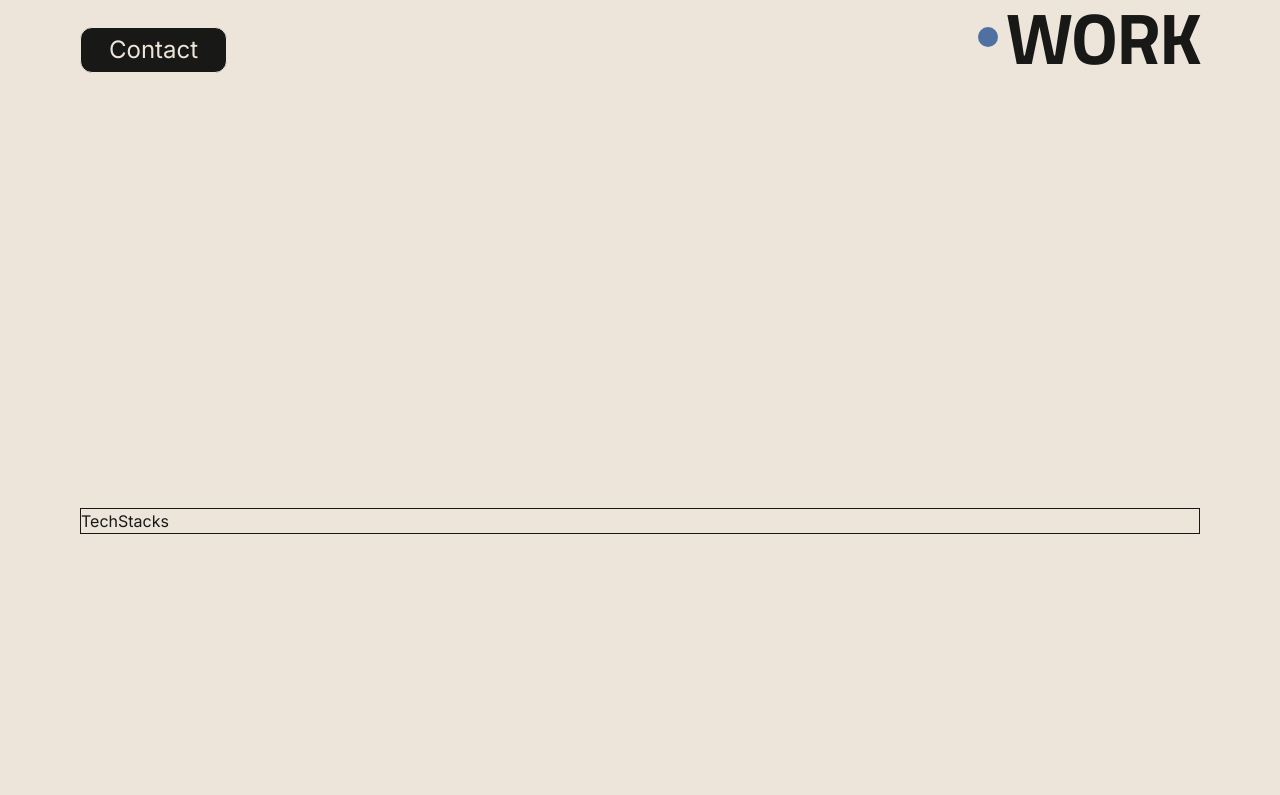
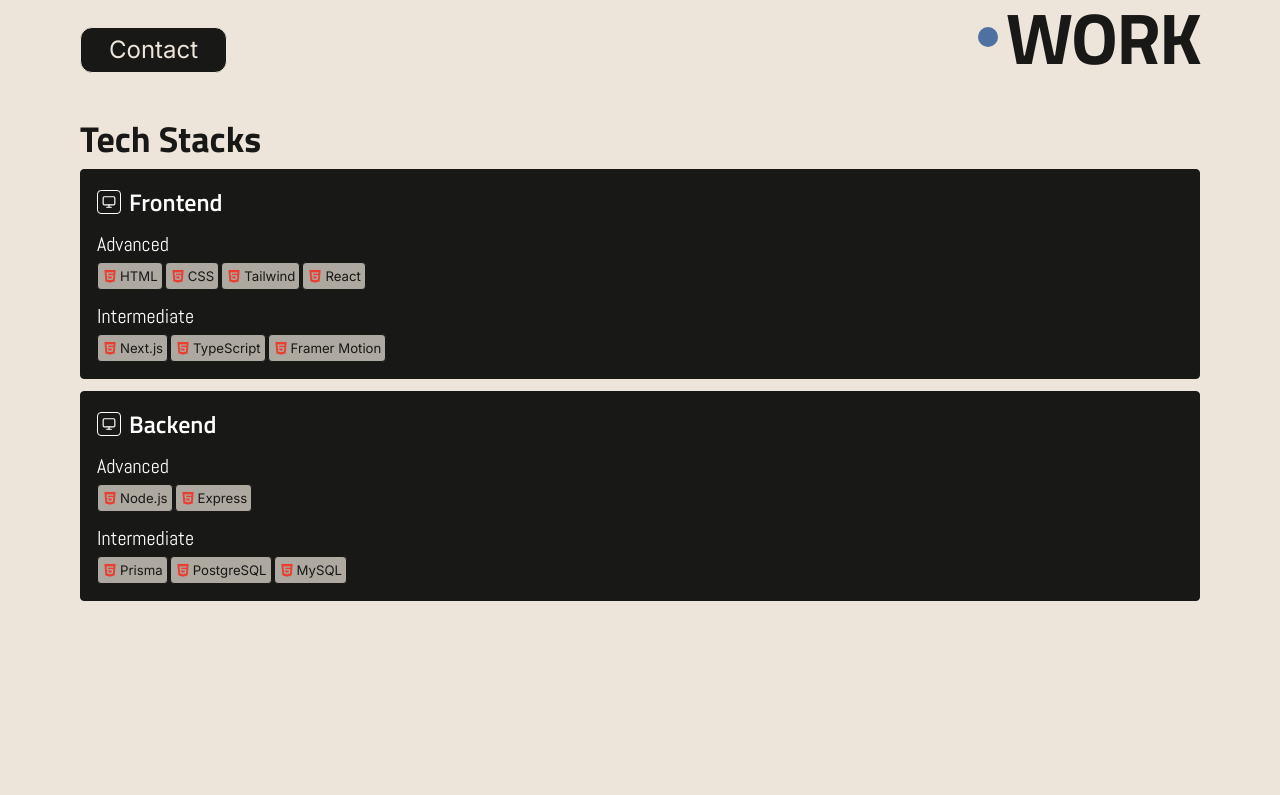
Before and after one commit to yoo-ran/portfoliov2, a Next.js app: page / in a window 1280 px wide. Shown: the part 665-1460 px from the top of the page. Built offline with nearby package versions, Linux system fonts and the light colour scheme; a web font is replaced by a local one.

Commit message:
Tech Stacks section, card, chip added

```diff
--- a/app/globals.css
+++ b/app/globals.css
@@ -271,7 +271,7 @@
   }
 
   .ty-h3 {
-    @apply font-title font-bold;
+    @apply font-title font-semibold;
     font-size: var(--text-h3);
     line-height: var(--leading-h3);
   }
--- a/components/TechStacks.tsx
+++ b/components/TechStacks.tsx
@@ -1,7 +1,13 @@
+import TechStacksCard from './ui/TechStackCard';
+import { SKILL_CARDS } from '@/lib/skills-data';
+
 export default function TechStacks() {
   return (
-    <div className="flexCol w-full h-screen dark:bg-black">
-      <main className="flexCol border w-full dark:bg-black">TechStacks</main>
-    </div>
+    <section className="flexCol gap-y-3 w-full dark:bg-black">
+      <h2 className="ty-h2">Tech Stacks</h2>
+      {SKILL_CARDS.map((card) => (
+        <TechStacksCard key={card.title} data={card} />
+      ))}
+    </section>
   );
 }
--- a/components/ui/TechChip.tsx
+++ b/components/ui/TechChip.tsx
@@ -0,0 +1,18 @@
+import Image from 'next/image';
+import { StackItem } from '@/lib/skills-data';
+
+export default function TechChip({ item }: { item: StackItem }) {
+  return (
+    <div className="flexRow gap-x-0.5 border bg-beige/70 rounded-sm px-1 py-0.5 dark:bg-black">
+      <div className="relative w-4 aspect-square">
+        <Image
+          src="/images/techStacks/html5.png"
+          alt="Hero"
+          fill
+          className="object-cover "
+        />
+      </div>
+      <p className="ty-tech-btn">{item.label}</p>
+    </div>
+  );
+}
--- a/components/ui/TechStackCard.tsx
+++ b/components/ui/TechStackCard.tsx
@@ -0,0 +1,32 @@
+import { Monitor } from 'lucide-react';
+import TechChip from './TechChip';
+import { SkillCardData } from '@/lib/skills-data';
+
+export default function TechStacksCard({ data }: { data: SkillCardData }) {
+  return (
+    <section className="flexCol gap-y-3 w-full border bg-black p-4 rounded-sm dark:bg-black">
+      <div className="flexRow gap-x-2">
+        <Monitor className="border rounded-sm p-1 text-white" />
+        <p className="capitalize ty-h3 text-white">{data.title}</p>
+      </div>
+
+      <div className="flexCol gap-y-1">
+        <p className="capitalize ty-subtitle text-white">advanced</p>
+        <div className="flexRow gap-x-0.5">
+          {data.advanced.map((item) => (
+            <TechChip key={item.label} item={item} />
+          ))}
+        </div>
+      </div>
+
+      <div className="flexCol gap-y-1">
+        <p className="capitalize ty-subtitle text-white">intermediate</p>
+        <div className="flexRow gap-x-0.5">
+          {data.intermediate.map((item) => (
+            <TechChip key={item.label} item={item} />
+          ))}
+        </div>
+      </div>
+    </section>
+  );
+}
--- /dev/null
+++ b/lib/skills-data.ts
@@ -0,0 +1,52 @@
+import type { LucideIcon } from 'lucide-react';
+import { Braces, Globe, Database, Wrench, Layers } from 'lucide-react';
+
+// Reusable types
+export type StackItem = {
+  label: string;
+  icon: LucideIcon; // per-chip icon (or you can set to null if you want)
+};
+
+export type SkillLevels = {
+  icon: LucideIcon; // icon for the level row (Advanced/Intermediate)
+  stacks: StackItem[]; // chips
+};
+
+export type SkillCardData = {
+  title: string;
+  icon: LucideIcon;
+  advanced: StackItem[];
+  intermediate: StackItem[];
+};
+
+// Example data
+export const SKILL_CARDS: SkillCardData[] = [
+  {
+    title: 'Frontend',
+    icon: Braces,
+    advanced: [
+      { label: 'HTML', icon: Globe },
+      { label: 'CSS', icon: Globe },
+      { label: 'Tailwind', icon: Globe },
+      { label: 'React', icon: Braces },
+    ],
+    intermediate: [
+      { label: 'Next.js', icon: Braces },
+      { label: 'TypeScript', icon: Braces },
+      { label: 'Framer Motion', icon: Braces },
+    ],
+  },
+  {
+    title: 'Backend',
+    icon: Database,
+    advanced: [
+      { label: 'Node.js', icon: Wrench },
+      { label: 'Express', icon: Wrench },
+    ],
+    intermediate: [
+      { label: 'Prisma', icon: Database },
+      { label: 'PostgreSQL', icon: Database },
+      { label: 'MySQL', icon: Database },
+    ],
+  },
+];
--- a/package.json
+++ b/package.json
@@ -9,6 +9,7 @@
     "lint": "eslint"
   },
   "dependencies": {
+    "lucide-react": "^0.562.0",
     "next": "16.0.3",
     "react": "19.2.0",
     "react-dom": "19.2.0"
```
Also changed, not shown: public/images/techStacks/html5.png (added), 1 other file (tests, documents, lock files or other folders).
